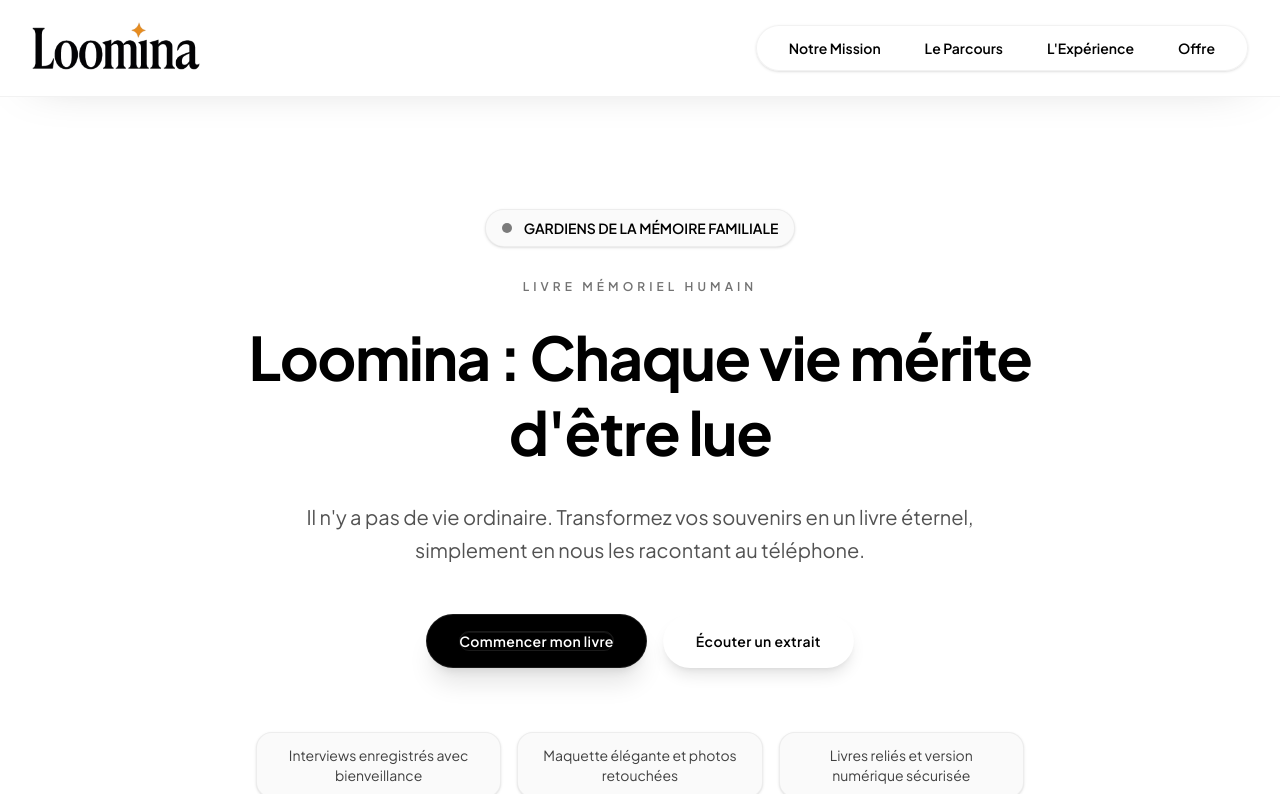
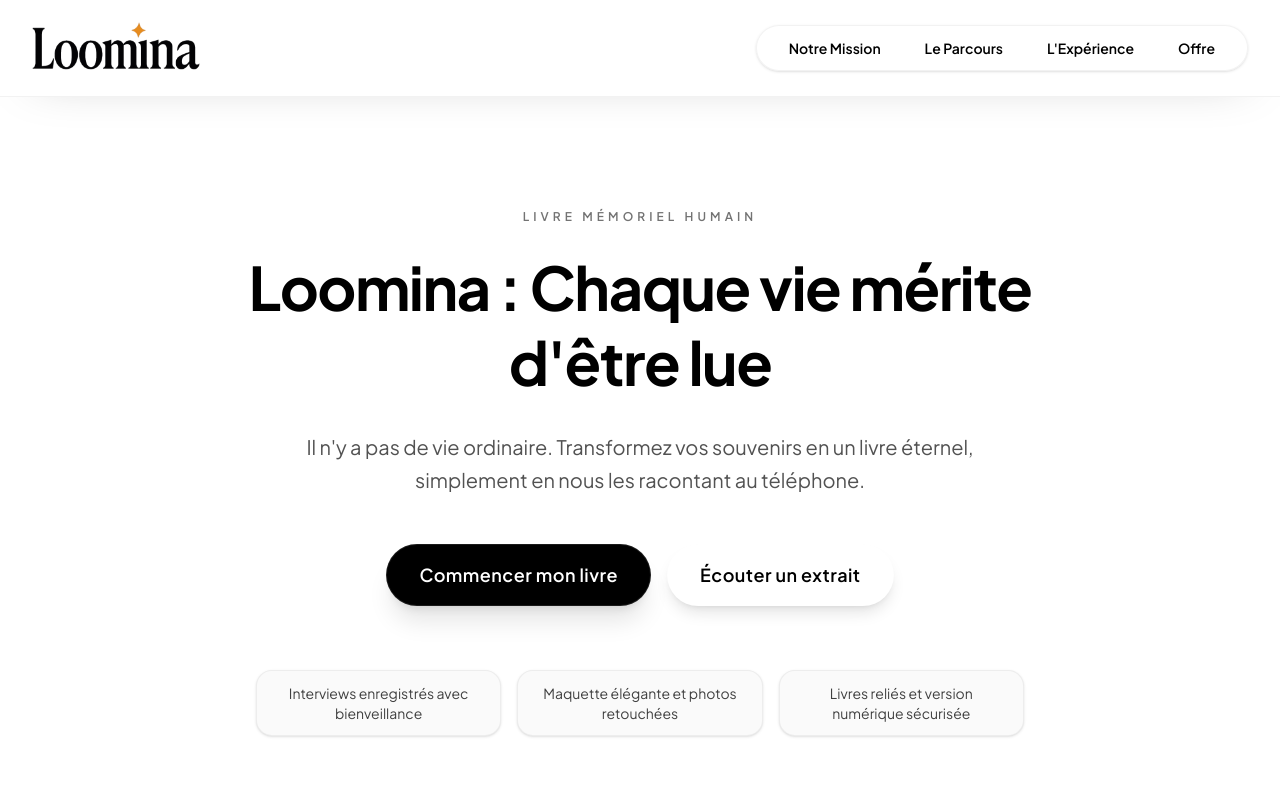
Before and after one commit to solalchetrit/loomina, a Next.js app: page / in a window 1280 px wide. Shown: the top 794 px of the page. Built offline with nearby package versions, Linux system fonts and the light colour scheme.

Commit message:
fix(design): refined header, hero and buttons for premium look

```diff
--- a/components/Header.tsx
+++ b/components/Header.tsx
@@ -16,7 +16,7 @@
   const pathname = usePathname();
 
   return (
-    <header className="sticky top-0 z-50 w-full border-b border-black/5 bg-white/80 backdrop-blur-xl shadow-[0_12px_50px_-36px_rgba(0,0,0,0.35)]">
+    <header className="sticky top-0 z-50 w-full border-b border-black/5 bg-white shadow-[0_12px_50px_-36px_rgba(0,0,0,0.35)]">
       <div className="mx-auto flex h-20 max-w-7xl items-center px-4 md:h-24 md:px-8">
         <Link
           href="/"
@@ -28,14 +28,7 @@
         </Link>
 
         <div className="ml-auto flex flex-1 items-center justify-end gap-3 md:gap-4">
-          <div className="hidden sm:inline-flex md:order-1">
-            <MagicButton
-              href="mailto:contact@loomina.fr"
-              className="px-4 py-2 bg-[var(--loomina-black)] text-white border border-white/10 shadow-[0_18px_50px_-36px_rgba(0,0,0,0.55)] md:px-5"
-            >
-              Parler à une personne
-            </MagicButton>
-          </div>
+
 
           <nav className="order-2 flex items-center gap-2 rounded-full border border-black/5 bg-white/85 px-2 py-1 text-sm font-semibold shadow-sm md:gap-3 md:px-4">
             {NAV_LINKS.map((item) => {
--- a/components/Hero.tsx
+++ b/components/Hero.tsx
@@ -7,11 +7,6 @@
     <section className="relative w-full overflow-hidden px-6 pb-20 pt-16 bg-white">
       <div className="mx-auto max-w-4xl p-8 md:p-12 flex flex-col items-center text-center">
         <div className="space-y-8">
-          <div className="inline-flex items-center gap-3 rounded-full bg-neutral-50 px-4 py-2 text-sm font-semibold text-black border border-black/5 shadow-sm">
-            <span className="h-2.5 w-2.5 rounded-full bg-black animate-pulse" />
-            GARDIENS DE LA MÉMOIRE FAMILIALE
-          </div>
-
           <div className="space-y-6">
             <p className="text-xs uppercase tracking-[0.34em] text-neutral-500 font-semibold">Livre mémoriel humain</p>
             <h1 className="text-5xl md:text-6xl font-bold leading-tight text-black tracking-tight">
--- a/components/ui/MagicButton.tsx
+++ b/components/ui/MagicButton.tsx
@@ -47,27 +47,25 @@
   return (
     <motion.button
       type="button"
-      className={`group relative inline-flex items-center justify-center overflow-hidden rounded-full px-6 py-3 text-sm font-semibold tracking-wide transition-colors duration-200 ${background} ${className}`}
+      // On garde les classes de base, mais on assure un look propre
+      className={`group relative inline-flex items-center justify-center overflow-hidden rounded-full px-8 py-4 text-lg font-semibold tracking-wide transition-all duration-300 ${background} ${className}`}
       style={{ x: springX, y: springY }}
-      whileHover={{ scale: 1.05 }}
-      whileTap={{ scale: 0.95 }}
-      transition={{ type: "spring", stiffness: 260, damping: 18 }}
+      whileHover={{ scale: 1.02 }} // Scale très léger pour le côté premium
+      whileTap={{ scale: 0.98 }}
+      transition={{ type: "spring", stiffness: 400, damping: 17 }}
       onMouseMove={handleMouseMove}
       onMouseEnter={() => setHovered(true)}
       onMouseLeave={handleMouseLeave}
       {...rest}
     >
-      <motion.span
-        aria-hidden
-        className="pointer-events-none absolute -left-1/2 top-0 h-full w-full rotate-12 bg-gradient-to-r from-transparent via-white/50 to-transparent"
-        initial={{ x: "-120%" }}
-        animate={{ x: hovered ? ["-120%", "120%"] : "-120%" }}
-        transition={{ duration: 0.8, ease: "easeInOut", repeat: hovered ? Infinity : 0 }}
-        style={{ opacity: glow ? shineOpacity : 0.65 * shineOpacity }}
+      {/* Background subtil au hover au lieu de la diagonale */}
+      <span
+        className={`absolute inset-0 bg-white/10 transition-opacity duration-300 ${hovered ? "opacity-100" : "opacity-0"}`}
       />
-      <span className="relative flex items-center gap-2">
+
+      {/* Contenu sans bordure interne */}
+      <span className="relative flex items-center gap-2 z-10">
         {children}
-        <span className="pointer-events-none absolute inset-0 rounded-full border border-white/10 shadow-[inset_0_1px_0_0_rgba(255,255,255,0.08)]" aria-hidden />
       </span>
     </motion.button>
   );
```
